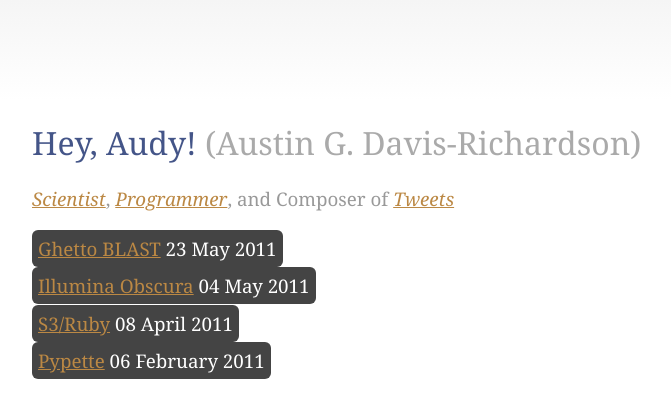
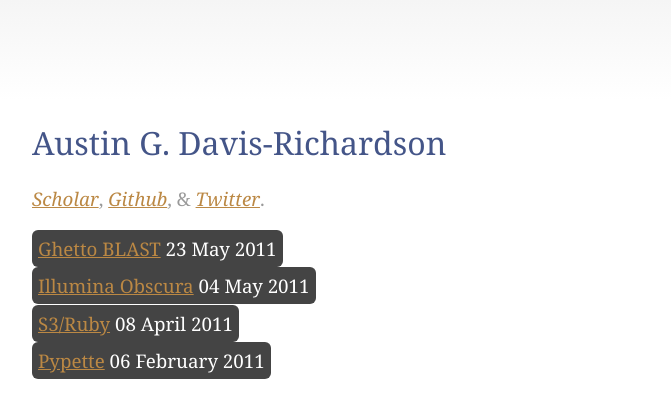
Before and after one commit to audy/audy.github.io, a Jekyll site: the page built from index.html, in a window 1280 px wide. Shown: the top 418 px of the page, without its empty margins (298-969 px from the left). Built offline with Jekyll 4.4.1, drawn with Linux system fonts in a browser that asks for light colours.

Commit message:
misc changes

```diff
--- a/index.html
+++ b/index.html
@@ -1,17 +1,16 @@
 ---
 layout: default
-title: Hey, Audy!
-subtitle: (Austin G. Davis-Richardson)
+title: Austin G. Davis-Richardson
 ---
 <div class="container">
   <div class="content">
     <div class="top">
       <h1>
-				{{ page.title }} <span class="subtitle">{{ page.subtitle }}</span>
+        <span class="title">{{ page.title }}</span>
       </h1>
     </div>
     <div class="about">
-      <a href="http://scholar.google.com/citations?user=xw0mHYEAAAAJ&hl=en">Scientist</a>, <a href="http://www.github.com/audy">Programmer</a>, and Composer of <a href="http://www.twitter.com/heyaudy">Tweets</a>
+      <a href="http://scholar.google.com/citations?user=xw0mHYEAAAAJ&hl=en">Scholar</a>, <a href="http://www.github.com/audy">Github</a>, &amp; <a href="http://www.twitter.com/heyaudy">Twitter</a>.
     </div>
     <div class="posts">
       {% for post in site.posts %} <span><a href="{{post.url}}">{{ post.title }}</a> {{ post.date | date_to_long_string }}</span><br>
```
Lines whose indentation alone changed are shown as unchanged.
